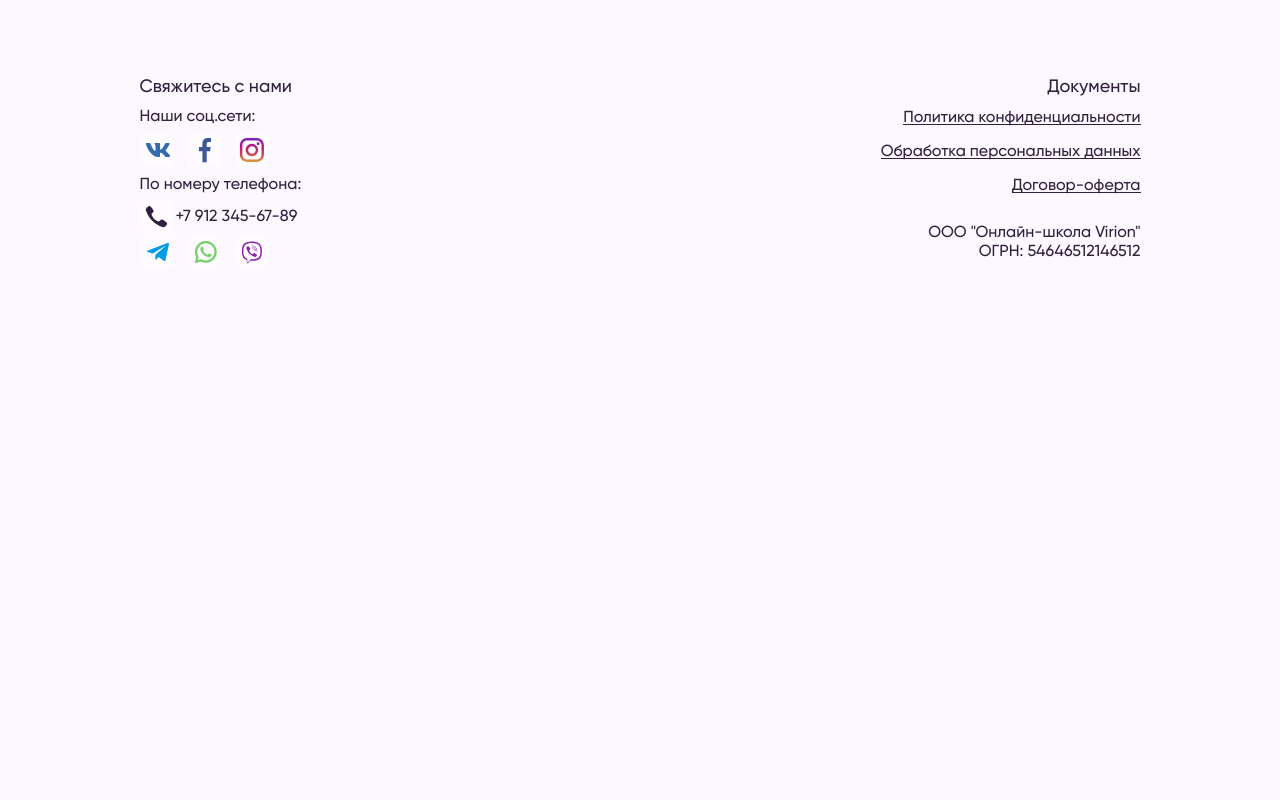
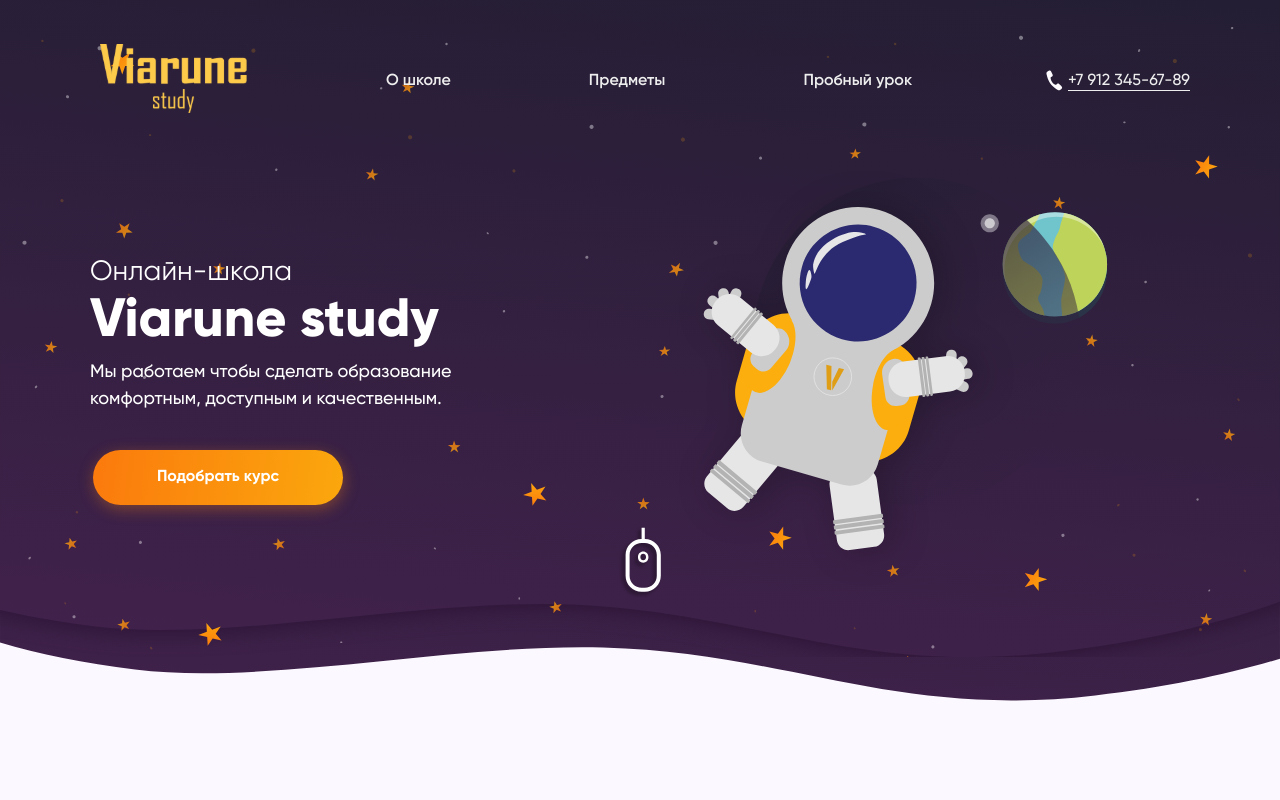
Before and after one commit to ReyBuilder/Viarune, a Vue app: page / in a window 1280 px wide. Shown: the top 800 px of the page. Built offline with nearby package versions, Linux system fonts and the light colour scheme; the HTML template or start-up script is replaced by a standard one.

Commit message:
Все обводки теперь через box-shadow

```diff
--- a/src/App.vue
+++ b/src/App.vue
@@ -1,27 +1,27 @@
 <template>
   <div>
-    <!-- <Intro></Intro>
+    <Intro></Intro>
     <About_school></About_school>
     <About_subj></About_subj>
-    <Appointment></Appointment> -->
+    <Appointment></Appointment>
     <Footer></Footer>
 
   </div>
 </template>
 <script>
-// import Intro from "./components/Intro.vue";
-// import About_school from "./components/Second_part.vue";
-// import About_subj from "./components/Third_part.vue";
-// import Appointment from "./components/Fourth_part.vue";
+import Intro from "./components/Intro.vue";
+import About_school from "./components/Second_part.vue";
+import About_subj from "./components/Third_part.vue";
+import Appointment from "./components/Fourth_part.vue";
 import Footer from "./components/Footer.vue"
 
 export default {
   name: "App",
   components: {
-    // Intro,
-    // About_school,
-    // About_subj,
-    // Appointment,
+    Intro,
+    About_school,
+    About_subj,
+    Appointment,
     Footer,
   },
   created() {
--- a/src/components/Footer.vue
+++ b/src/components/Footer.vue
@@ -97,31 +97,35 @@
 }
 /* Left Part */
 .socials {
-    margin-bottom: 7px;
+    margin-bottom: 10px;
 }
 .socials__text {
     line-height: 19px;
-    margin-bottom: 4px;
+    margin-bottom: 7px;
 }
 
 /* Иконки непосредственно */
 .icon__wrapper {
     display: block;
-    padding: 3px;
     border-radius: 3px;
+    margin-right: 10px;
 
-    margin-right: 10px;
-    margin-left: -1px;
+    width: 32px;
+    height: 32px;
 }
 
 .icon__wrapper:hover {
-    padding: 2px;
-    border: rgba(248, 132, 13, 0.9) 1px solid;
+    box-shadow:
+       0 0 0 1px rgba(248, 132, 13, 0.9);
 }
 
 .icon__wrapper:focus{
-    padding: 0;
-    border: #30203d 3px double;
+    /* padding: 0; */
+    /* border: #30203d 1px solid; */
+    box-shadow:
+    0 0 0 1px #30203d,
+    0 0 0 3px rgba(250, 242, 255),
+    0 0 0 4px #30203d;
 }
 
 .iconBox {
@@ -193,6 +197,7 @@
 /* Phone */
 .phone__block {
     line-height: 19px;
+    margin-bottom: 10px;
 }
 
 .phone__number {
--- a/src/components/Fourth_part.vue
+++ b/src/components/Fourth_part.vue
@@ -1,10 +1,6 @@
 <template>
     <div class="appointment__main">
         <div class="appointment__bg">
-            <!-- <img
-        src="./assets/images/appointment/appointment_bg2.svg"
-        alt="appointment__bg"
-      /> -->
         </div>
         <div class="container">
             <div class="appointment__header">
@@ -78,8 +74,8 @@
 }
 
 .buttonBox:focus {
-    outline-offset: 3px;
-    outline: 1px solid #30203d;
+    box-shadow: 0 0 0 2px #FEFCFF,
+                0 0 0 3px #30203D;
 }
 /* Main part & background */
 .appointment__main {
@@ -90,25 +86,11 @@
     background-position: center center;
     padding-top: 210px;
     padding-bottom: 24%;
-    /* max-height: 1046px; */
 }
-
-/* .appointment__bg img {
-  width: 100%;
-  object-fit: cover;
-  position: absolute;
-  z-index: -1;
-  margin-top: -210px;
-  /* max-height: 1046px;
-} */
 
 .appointment__content {
     top: 0;
-    /* bottom: 0; */
-    /* position: absolute; */
     margin-top: 27px;
-    /* margin-bottom: 274px; */
-
     width: 100%;
     max-width: 405px;
 }
@@ -116,7 +98,6 @@
 .appointment__header {
     margin: 0 auto;
 
-    /* padding-top: 20%; */
     text-align: center;
     color: #fff;
 }
@@ -156,11 +137,9 @@
 }
 
 .container {
-    /* top: 0; */
     width: 100%;
     margin: 0 auto;
     max-width: 925px;
-    /* position: relative; */
 }
 
 /* Inputs */
@@ -181,8 +160,9 @@
 }
 
 .inputCustom:focus {
-    outline-offset: 3px;
-    outline: 1px solid #30203d;
+    outline: none;
+    box-shadow: 0 0 0 2px #FEFCFF,
+                0 0 0 3px #30203D;
 }
 
 label {
--- a/src/components/Intro.vue
+++ b/src/components/Intro.vue
@@ -174,8 +174,9 @@
 }
 
 .nav__item:focus{
-  outline: 1px solid #FFFFFF;
+  box-shadow: 0 0 0 1px #fff;
 }
+
 .nav__phone {
   display: flex;
   align-items: center;
--- a/src/components/Third_part.vue
+++ b/src/components/Third_part.vue
@@ -259,7 +259,7 @@
 }
 
 .card__link:focus{
-  outline: 1px solid #30203D;
+  box-shadow: 0 0 0 1px #30203D;
 }
 .buttonBox {
   padding: 18px 36px;
```
